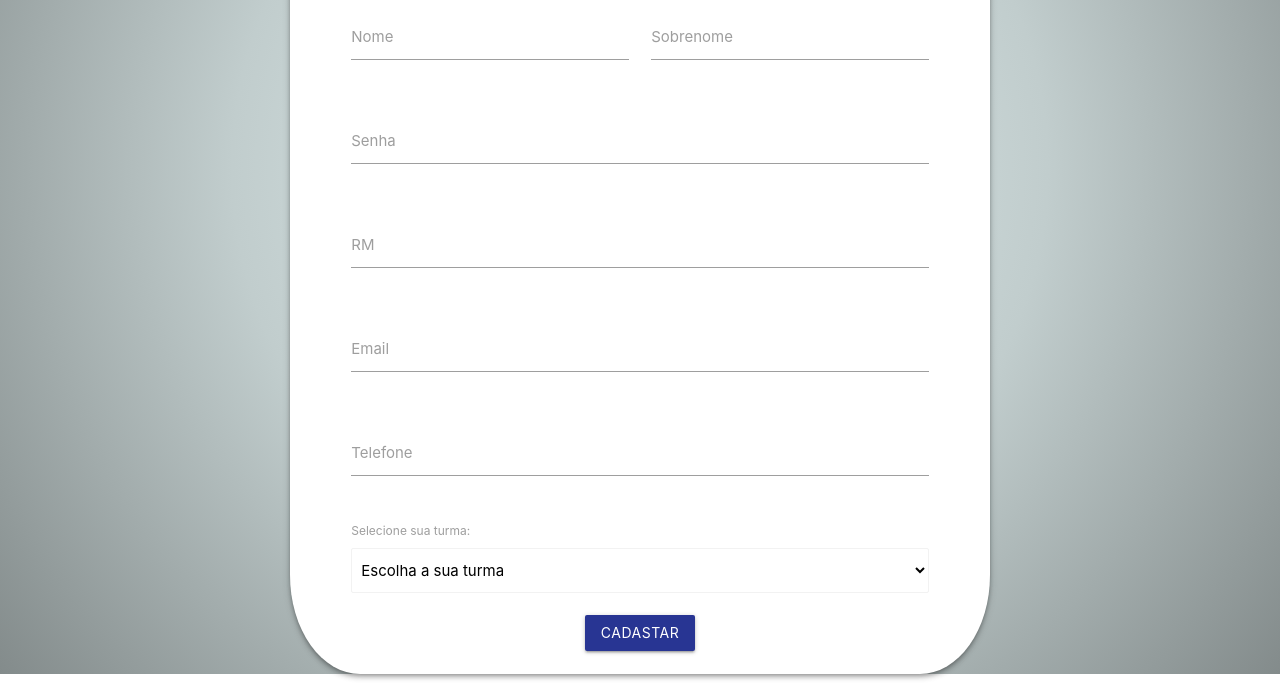
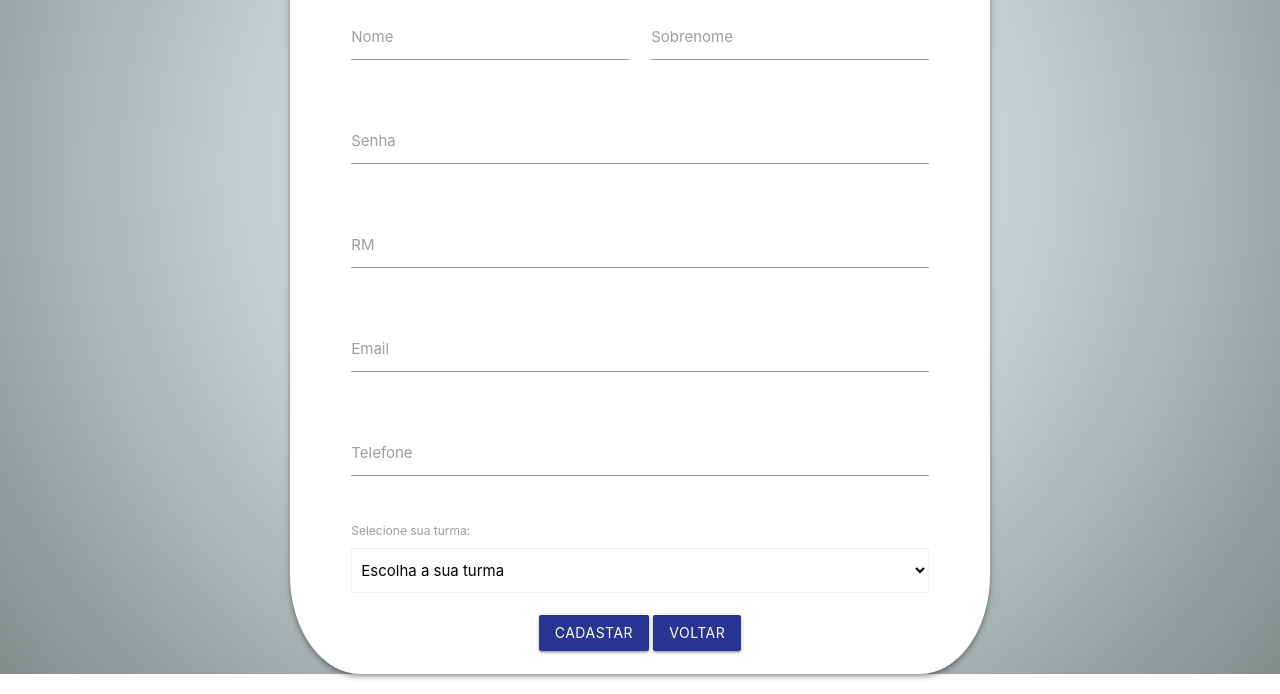
Before and after one commit to lucasdeaquino/TCC-armarios, a PHP site: page /TCC/cadastro.php in a window 1280 px wide. Shown: the part 338-1032 px from the top of the page. Run offline with PHP 8.4, Linux system fonts and the light colour scheme; data comes from the database, SQL or seed files in the repository; some libraries are stand-ins or nearby versions.

Commit message:
Add files via upload

```diff
--- a/TCC/cadastro.php
+++ b/TCC/cadastro.php
@@ -76,7 +76,11 @@
 
   </select>
   <br>
-<center><button class="btn waves-effect waves-light indigo darken-3" type="button" name="enviar" id="enviar" value="cadastrar">Cadastar</button></center>
+<center>
+<button class="btn waves-effect waves-light indigo darken-3" type="button" name="enviar" id="enviar" value="cadastrar">Cadastar</button>
+
+<a href="login2.php"><button class="btn waves-effect waves-light indigo darken-3" type="button">Voltar</button></a>
+</center>
 <br>
     </form>
   </div>
@@ -130,6 +134,7 @@ jQuery("input.telefone")
 </script>
 
 
+
 </body>
 </html>
 <style type="text/css">
```
